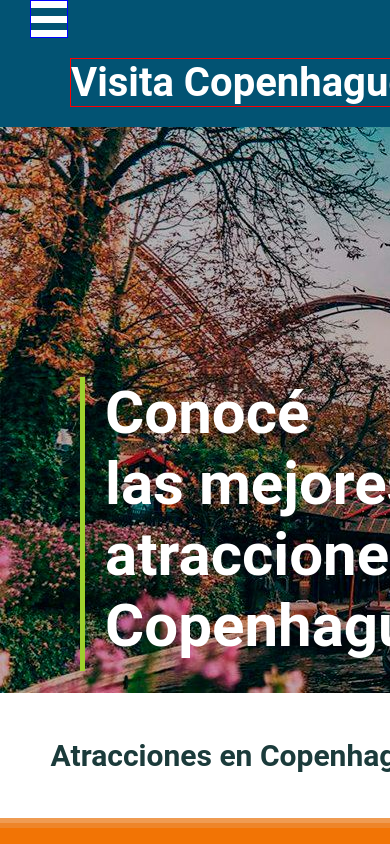
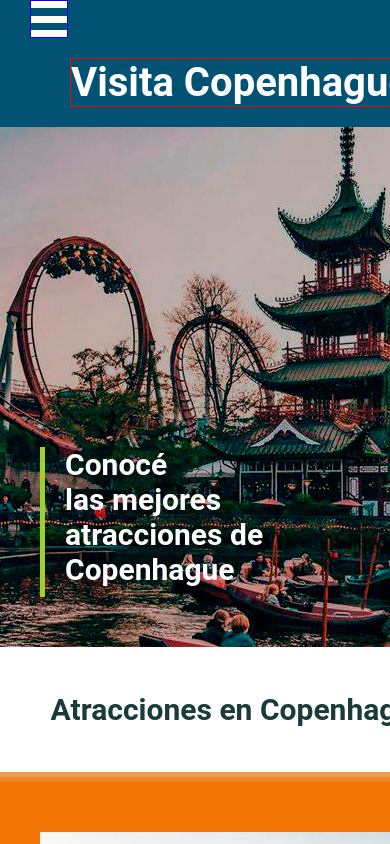
Before and after one commit to AndresQAR/visitCopenhague, a plain HTML site: page atracciones.html in a window 390 px wide. Shown: the top 844 px of the page. Drawn offline with Linux system fonts and the light colour scheme.

Commit message:
Seccion atracciones:

```diff
--- a/css/estilo.css
+++ b/css/estilo.css
@@ -186,7 +186,7 @@ a:hover{
 	text-align:center;
 }
 
-/*Subtitulo*/
+/*Subtitulo 2da seccion*/
 
 #subtitulo h2 {
 	text-align:center;
@@ -650,11 +650,15 @@ textarea{
 		width: 480px;
 	}
 
+	/*Titulo*/
+
 	header h1{
 		font-size: 40px;
 		margin-left: 70px;
 		border: 1px solid red;
 	}
+
+	/*Menu de navegacion*/
 
 	#menu{
 		background: url(../imagenes/menu.png) no-repeat;
@@ -689,6 +693,8 @@ textarea{
 		font-size: 0
 	}
 
+	/*banner superior*/
+
 	#banner1{
 		width: 480px;
 		height: 520px;
@@ -711,9 +717,13 @@ textarea{
 		padding-bottom:10px;
 	}
 
+	/*premios pagina inicio*/
+
 	aside{
 		display: none;
 	}
+
+	/*Subtitulo 2da seccion*/
 
 	#subtitulo h2 {
 		color: #1b3b3b;
@@ -725,15 +735,20 @@ textarea{
 		display: block;
 	}
 
+	/*Video pagina inicio*/
+
 	iframe{
 		width: 460px;
 		height: 260px;
 	}
 
+	/*imagenes lugares pagina inicio*/
+
 	#lugares {
 		display: none;
+	}
 
-	}
+	/*Textos pagina inicio*/
 
 	#aprendamostxt h2{
 		margin: 50px;
@@ -766,6 +781,23 @@ textarea{
 		padding-top: 30px;
 	}
 
+
 	/*Pagina atracciones*/
 
+	/*banner superior */
+
+	#banner2{
+		width: 480px;
+		height: 520px;
+		background: url(../imagenes/tivoli-gardens-mobile.jpg) no-repeat;
+	}
+
+	.caption1{
+		padding-top: 320px;
+		font-family: "Roboto";
+		margin-left: 40px;
+		font-size: 20px;
+		color: #fff;
+		font-weight: 100px;
+	}
 }
```
Also changed, not shown: index.html (+2 -2 lines), imagenes/tivoli-gardens-mobile.jpg (added).
